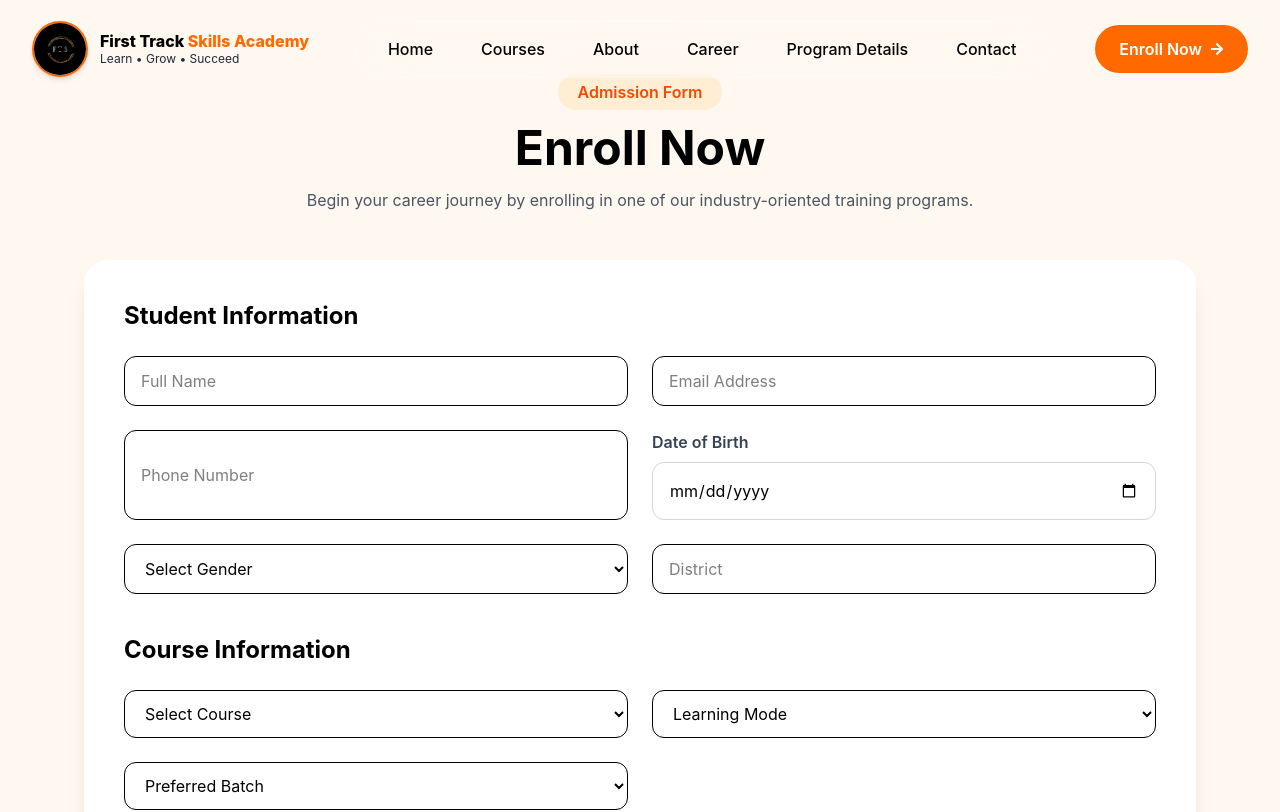
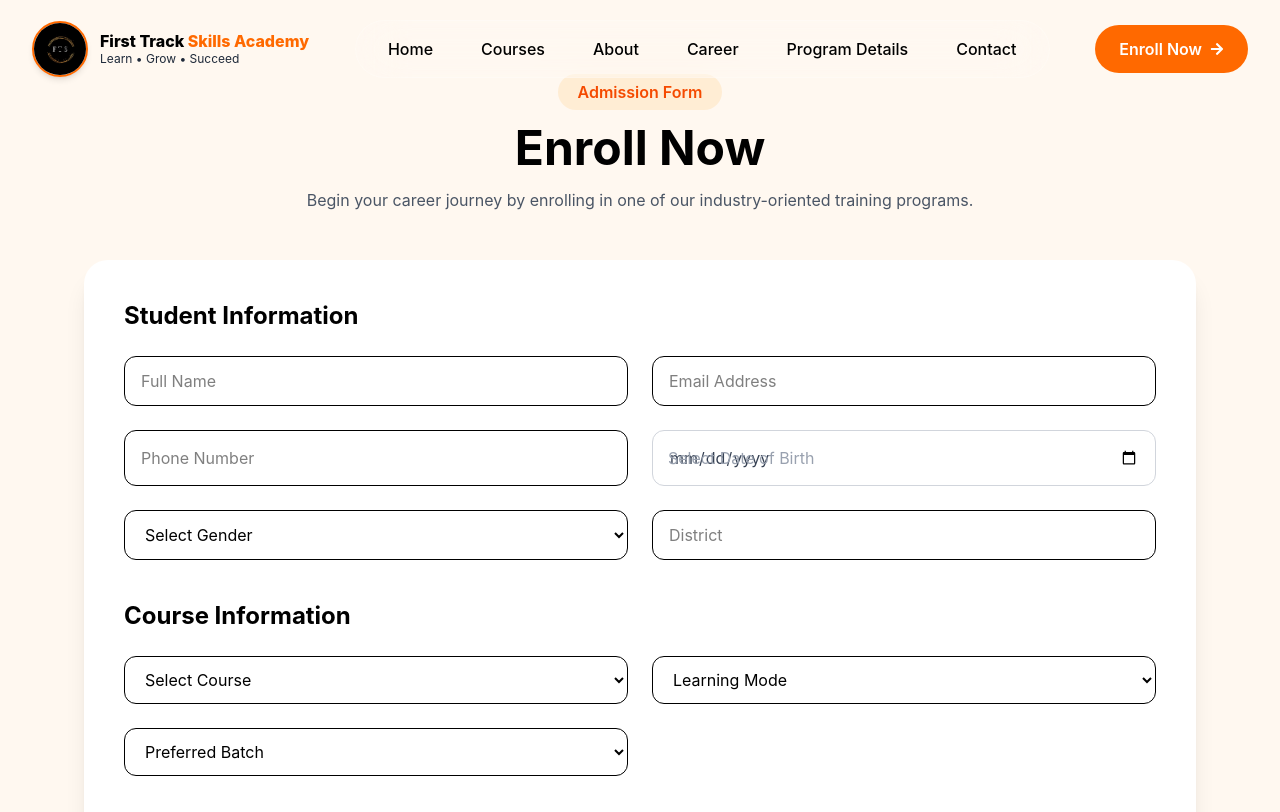
Before and after one commit to FirstTrackSolutionProjects/First-Track-Skills-Academy, a React (Vite) app: page /enroll in a window 1280 px wide. Shown: the top 812 px of the page. Built offline with nearby package versions, Linux system fonts and the light colour scheme.

Commit message:
Fix dob input

```diff
--- a/src/pages/Enroll.jsx
+++ b/src/pages/Enroll.jsx
@@ -121,20 +121,23 @@ const Enroll = () => {
               required
               className="border rounded-xl px-4 py-3"
             />
-    <div>
-  <label className="block mb-2 font-semibold text-gray-700">
-    Date of Birth
-  </label>
-
+          <div className="relative">
             <input
               type="date"
               name="dob"
               value={formData.dob}
               onChange={handleChange}
               required
-    className="w-full border border-gray-300 rounded-xl px-4 py-4 bg-white
-               focus:outline-none focus:ring-2 focus:ring-orange-500"
+              className="w-full h-14 border border-gray-300 rounded-xl px-4 bg-white
+                        text-gray-700 focus:outline-none focus:ring-2
+                        focus:ring-orange-500"
             />
+
+            {!formData.dob && (
+              <span className="absolute left-4 top-1/2 -translate-y-1/2 text-gray-400 pointer-events-none">
+                Select Date of Birth
+              </span>
+            )}
           </div>
 
             <select
```
Lines whose indentation alone changed are shown as unchanged.
